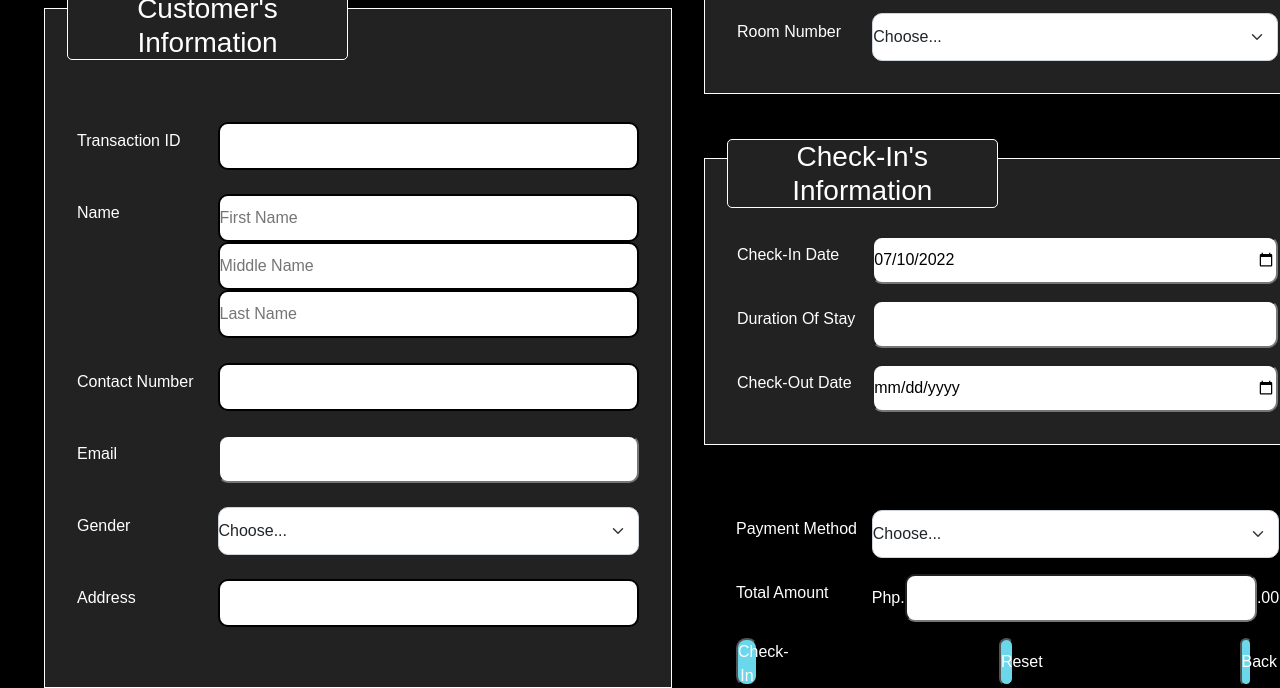
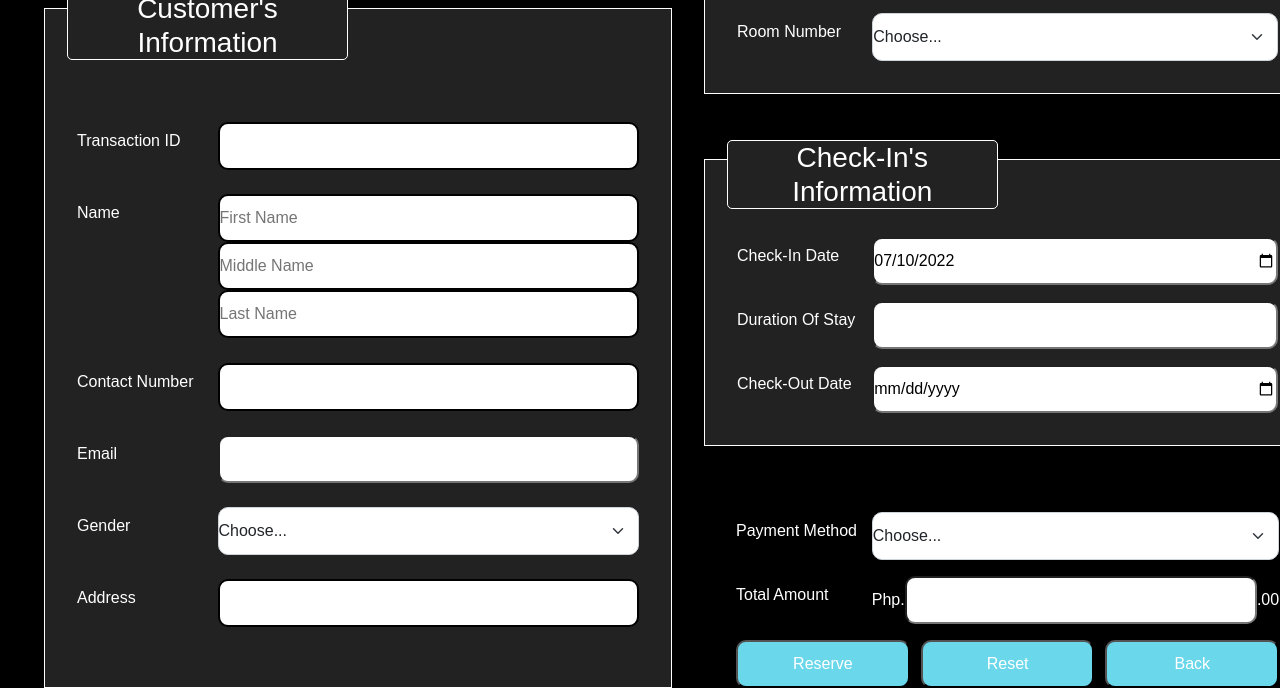
Before and after one commit to Clueless7/hotel-resorts-management-system-bsit3-1, a website: page frontend/public/check-in-form.html in a window 1280 px wide. Shown: the part 174-862 px from the top of the page. Drawn offline with nearby package versions, Linux system fonts and the light colour scheme.

Commit message:
button sizes fix

```diff
--- a/frontend/public/check-in-form.html
+++ b/frontend/public/check-in-form.html
@@ -249,22 +249,15 @@
                 </div>
 
                 <div class="input-div form-buttons-div">
-                  <a href="#">
-                    <button type="submit" >
-                      Check-In
-                    </button>
-                  </a>
-                  <a href="#">
-                    <button type="reset" >
-                      Reset
-                    </button>
-                  </a>
-                  <a href="./index.html">
-                    <button type="button" >
-                      Back
-                    </button>
-                  </a>
-
+                  <button onclick="location.href='#'" type="submit" >
+                    Reserve
+                  </button>
+                  <button onclick="location.href='#'" type="reset" >
+                    Reset
+                  </button>
+                  <button onclick="location.href='dashboard.html'" type="button" >
+                    Back
+                  </button>
                 </div>
               </div>
             </div>
```
Also changed, not shown: frontend/public/reservation-form.html (+9 -16 lines).
